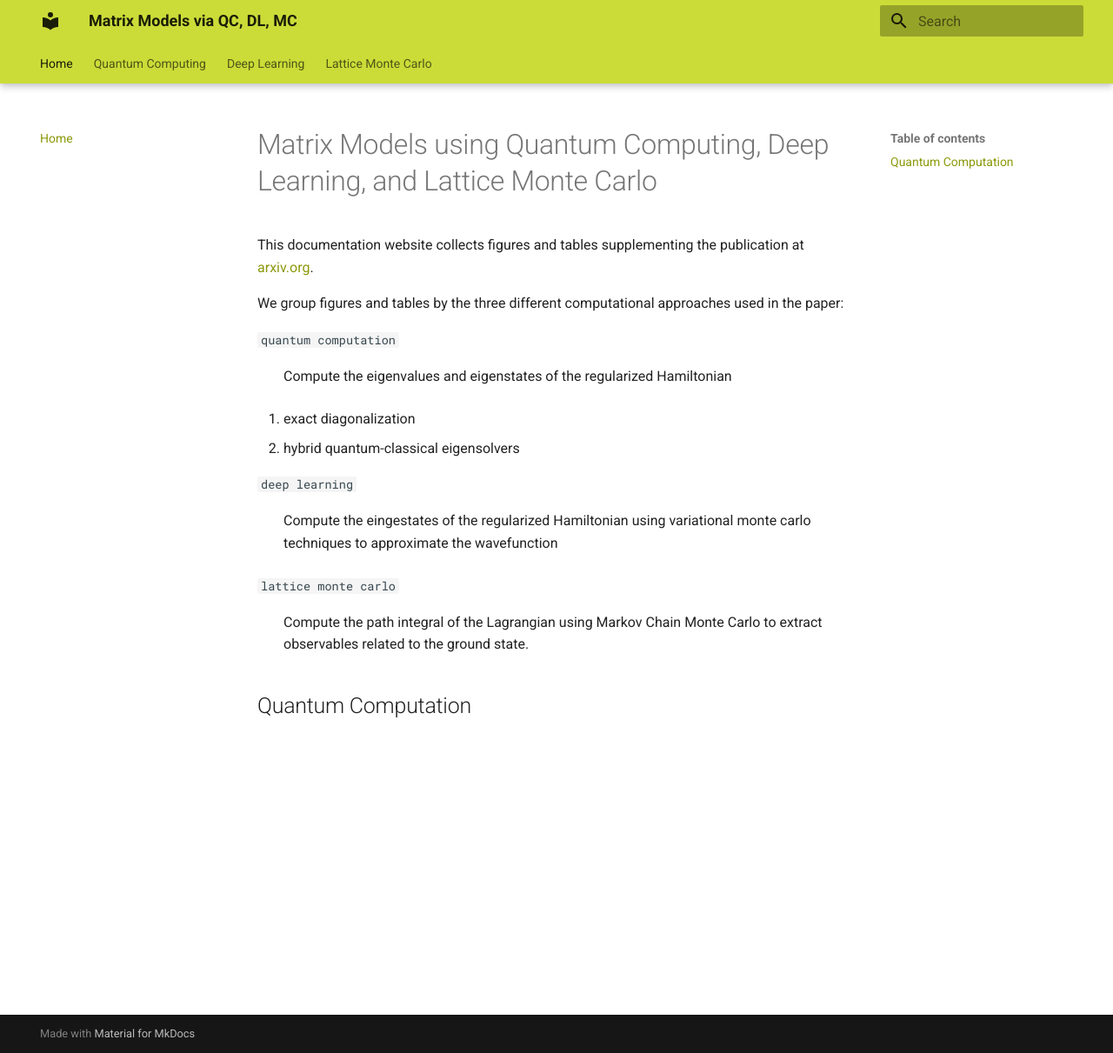
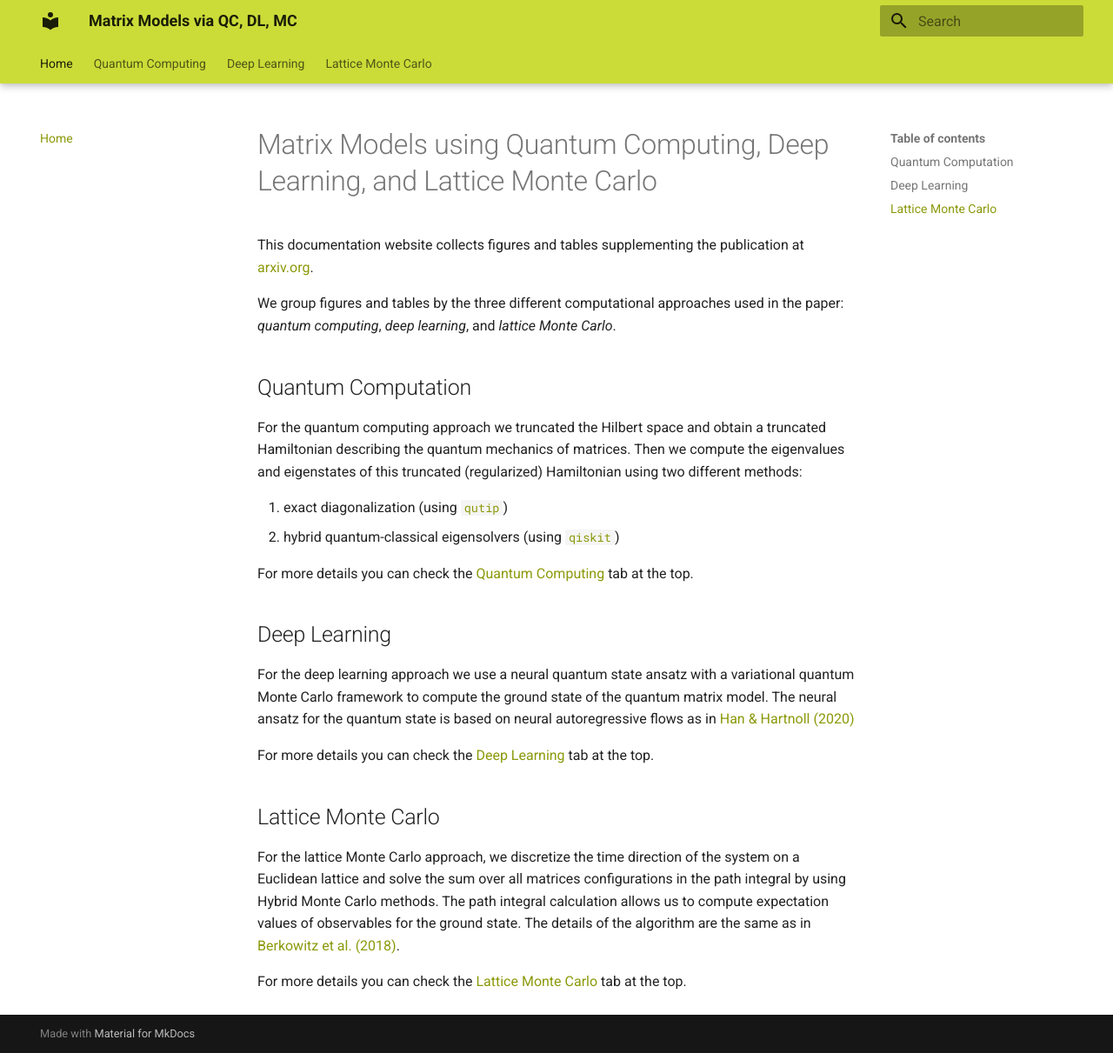
Before and after one commit to erinaldi/mm-qc-dl-supplemental, an MkDocs documentation site: the page built from docs/index.md, in a window 1280 px wide and 1211 px high. Shown: the whole window at 87% size. Built offline with MkDocs 1.6.1 and Material for MkDocs 9.7.7, drawn with Linux system fonts in a browser that asks for light colours.

Commit message:
[fix] adding text

```diff
--- a/docs/index.md
+++ b/docs/index.md
@@ -3,19 +3,28 @@
 This documentation website collects figures and tables supplementing the publication
 at [arxiv.org](https://arxiv.org).
 
-We group figures and tables by the three different computational approaches used in the paper:
+We group figures and tables by the three different computational approaches used in the paper: *quantum computing*, *deep learning*, and *lattice Monte Carlo*.
+## Quantum Computation
 
-`quantum computation`
-:   Compute the eigenvalues and eigenstates of the regularized Hamiltonian
+For the quantum computing approach we truncated the Hilbert space and obtain a truncated Hamiltonian describing the quantum mechanics of matrices.
+Then we compute the eigenvalues and eigenstates of this truncated (regularized) Hamiltonian using two different methods:
 
-  1. exact diagonalization
-  2. hybrid quantum-classical eigensolvers
+  1. exact diagonalization (using [`qutip`](https://qutip.org))
+  2. hybrid quantum-classical eigensolvers (using [`qiskit`](https://qiskit.org))
 
+For more details you can check the [Quantum Computing](./qc/qc.md) tab at the top.
 
-`deep learning`
-:   Compute the eingestates of the regularized Hamiltonian using variational monte carlo techniques to approximate the wavefunction
+## Deep Learning
 
-`lattice monte carlo`
-:   Compute the path integral of the Lagrangian using Markov Chain Monte Carlo to extract observables related to the ground state.
+For the deep learning approach we use a neural quantum state ansatz with a variational quantum Monte Carlo framework to compute the ground state of the quantum matrix model.
+The neural ansatz for the quantum state is based on neural autoregressive flows as in [Han & Hartnoll (2020)](http://dx.doi.org/10.1103/PhysRevX.10.011069)
 
-## Quantum Computation
+For more details you can check the [Deep Learning](./dl/dl.md) tab at the top.
+
+## Lattice Monte Carlo
+
+For the lattice Monte Carlo approach, we discretize the time direction of the system on a Euclidean lattice and solve the sum over all matrices configurations in the path integral by using Hybrid Monte Carlo methods.
+The path integral calculation allows us to compute expectation values of observables for the ground state.
+The details of the algorithm are the same as in [Berkowitz et al. (2018)](http://link.springer.com/10.1007/JHEP06(2018)124).
+
+For more details you can check the [Lattice Monte Carlo](./mc/mc.md) tab at the top.
--- a/mkdocs.yml
+++ b/mkdocs.yml
@@ -7,7 +7,7 @@ nav:
     - qc/qc.md
     - Bosonic BMN figures: qc/figures_bos.md
     - Bosonic BMN tables: qc/tables_bos.md
-  - Deep Learning: dl.md
+  - Deep Learning: dl/dl.md
   - Lattice Monte Carlo:
     - mc/mc.md
     - Energy figures: mc/figures.md
```
Also changed, not shown: docs/dl/dl.md (renamed from docs/dl.md).
